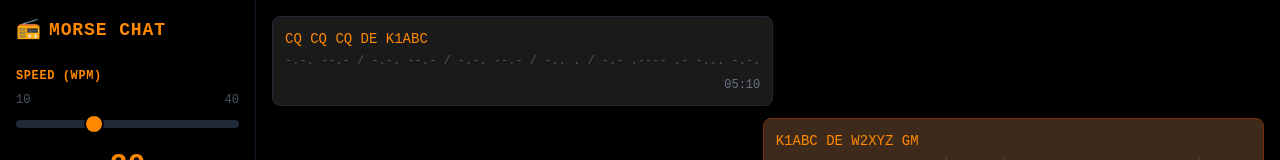
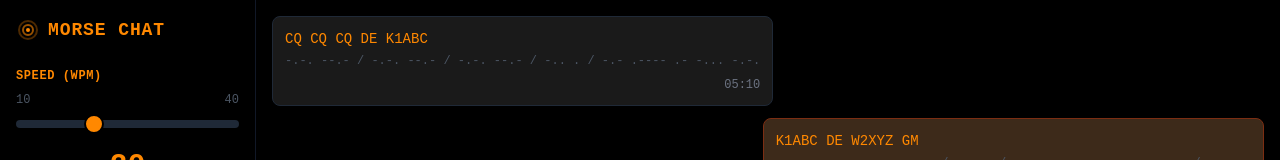
Before and after one commit to PapaDream/morse-chat, a React (Vite) app in the folder morse-chat-web/: page / in a window 1280 px wide. Shown: the top 160 px of the page. Built offline with nearby package versions, Linux system fonts and the light colour scheme.

Commit message:
Replace emoji with proper signal icon
- SVG icon with concentric circles (radio waves)
- Matches morse code/ham radio aesthetic
- Orange color matching theme
- Opacity gradient for wave effect

```diff
--- a/morse-chat-web/src/components/Sidebar.tsx
+++ b/morse-chat-web/src/components/Sidebar.tsx
@@ -26,7 +26,11 @@ export function Sidebar({
   return (
     <div className="w-64 bg-black border-r border-gray-900 flex flex-col p-4 font-mono">
       <div className="mb-6 flex items-center gap-2">
-        <span className="text-terminal-orange text-xl">📻</span>
+        <svg width="24" height="24" viewBox="0 0 24 24" fill="none" className="text-terminal-orange">
+          <circle cx="12" cy="12" r="2" fill="currentColor"/>
+          <circle cx="12" cy="12" r="5" stroke="currentColor" strokeWidth="2" opacity="0.6"/>
+          <circle cx="12" cy="12" r="9" stroke="currentColor" strokeWidth="2" opacity="0.3"/>
+        </svg>
         <h1 className="text-lg font-bold text-terminal-orange tracking-wider">MORSE CHAT</h1>
       </div>
 
```
